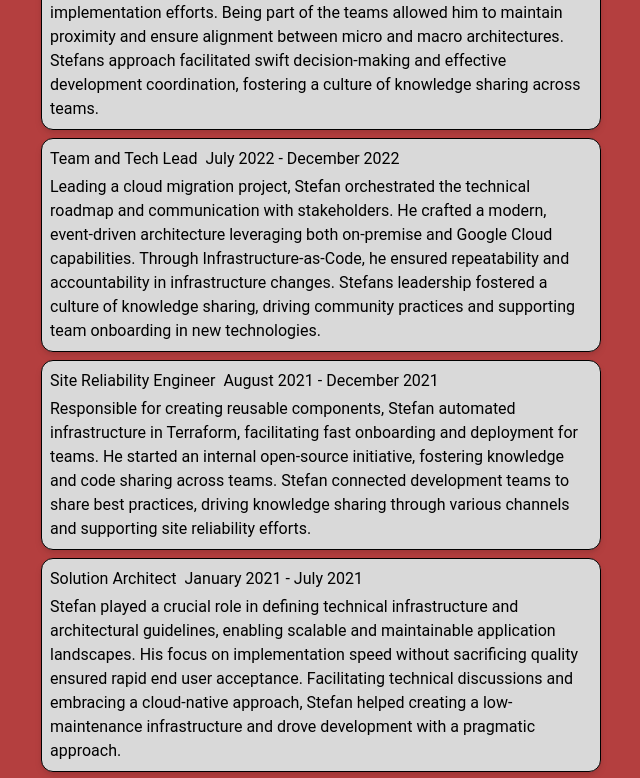
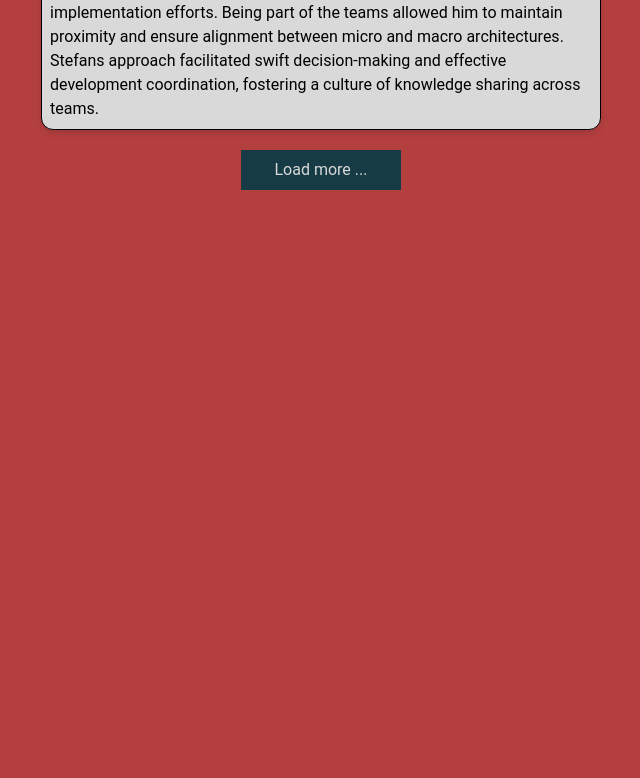
Before and after one commit to stehefan/stefanlier.de, a Next.js app: page / in a window 1280 px wide. Shown: the part 1640-2418 px from the top of the page, without its empty margins (319-959 px from the left). After the commit the page ends 1878 px from the top, so only its background shows below. Built offline with nearby package versions, Linux system fonts and the light colour scheme.

Commit message:
feat: create standalone-component that will be client-rendered

```diff
--- /dev/null
+++ b/app/components/ExperienceList/ExperienceList.tsx
@@ -0,0 +1,33 @@
+'use client';
+
+import ExperienceCard from "@/app/components/ExperienceCard/ExperienceCard";
+import {useState} from "react";
+
+interface ExperienceListProperties {
+    data: Experience[];
+}
+
+
+function ExperienceList(props: ExperienceListProperties) {
+
+    const [numberOfExperiences, setNumberOfExperiences] = useState(3)
+
+    return (
+        <>
+            {props.data.slice(0, numberOfExperiences).map((experience, index) => (
+                <ExperienceCard
+                    key={index}
+                    title={experience.title}
+                    timeframe={experience.timeframe}
+                    description={experience.description}
+                />
+            ))}
+            <button className={'w-40 p-2 bg-accent text-offwhite mt-3 disabled:opacity-50 disabled:cursor-not-allowed'}
+                    onClick={() => setNumberOfExperiences(numberOfExperiences + 3)}
+                    disabled={numberOfExperiences >= props.data.length}>
+                Load more ...
+            </button>
+        </>)
+}
+
+export default ExperienceList;
--- a/app/page.tsx
+++ b/app/page.tsx
@@ -1,9 +1,9 @@
 import Image from 'next/image';
 import headshot from './images/headshot.png'
 import {IconBrandGithub, IconBrandLinkedin, IconMail} from '@tabler/icons-react';
-import ExperienceCard from "@/app/components/ExperienceCard/ExperienceCard";
 import Link from "next/link";
 import experienceData from "./data/experience.json";
+import ExperienceList from "@/app/components/ExperienceList/ExperienceList";
 
 export default function Home() {
 
@@ -39,15 +39,8 @@ export default function Home() {
                     <header>
                         <h2 className={'mt-5'}>What I&apos;ve been up to lately</h2>
                     </header>
-                    <main className={'flex flex-col gap-2'}>
-                        {experienceData.map((experience, index) => (
-                            <ExperienceCard
-                                key={index}
-                                title={experience.title}
-                                timeframe={experience.timeframe}
-                                description={experience.description}
-                            />
-                        ))}
+                    <main className={'flex flex-col gap-2 items-center'}>
+                        <ExperienceList data={experienceData}/>
                     </main>
                 </section>
             </main>
```
